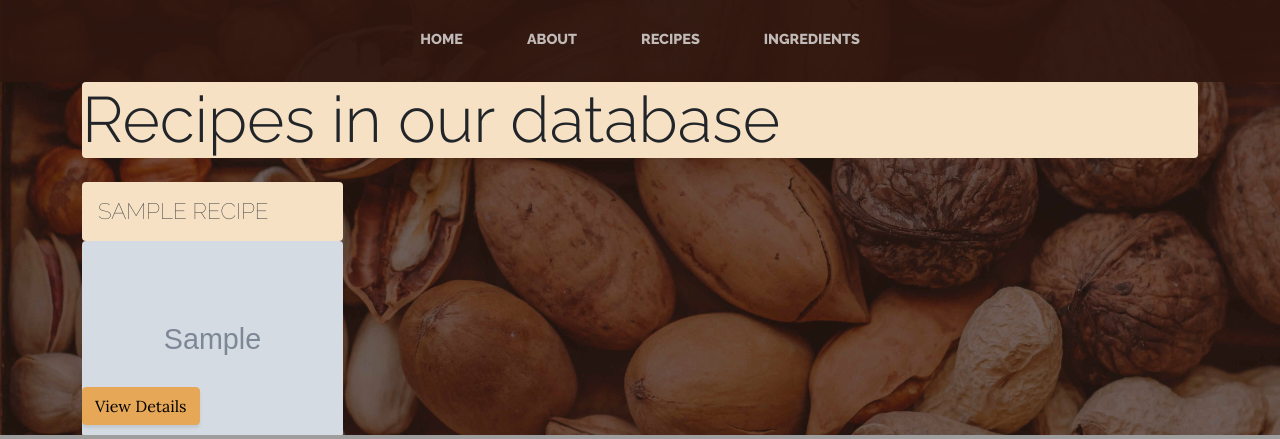
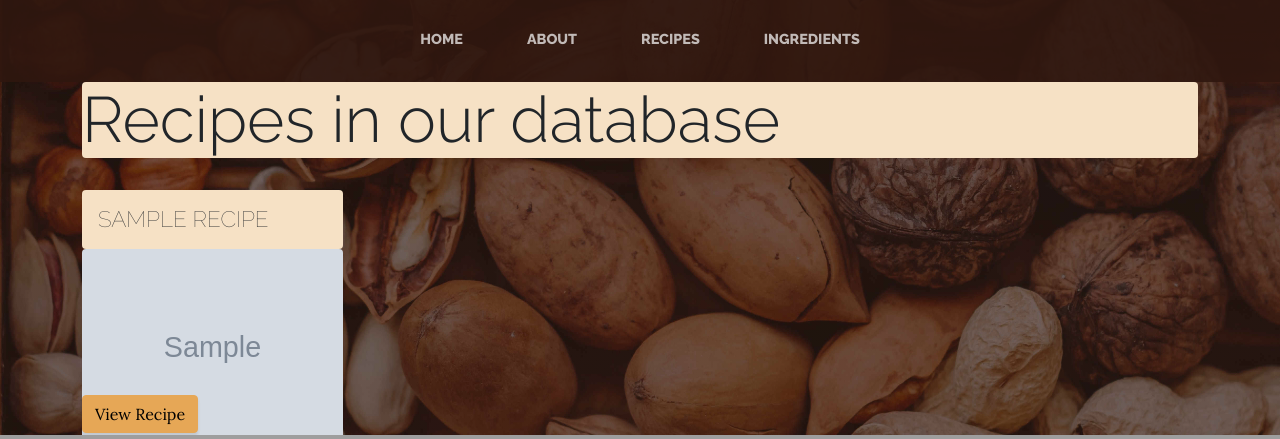
Before and after one commit to robertgrubba/recipes, a Django app: page /recipes/ in a window 1280 px wide. Shown: the part 276-715 px from the top of the page. Run offline with Django 4.2, Linux system fonts and the light colour scheme; tables that the repository leaves empty hold one stand-in row (values such as "Sample post"); grey boxes marked "Sample" are stand-in pictures; some libraries are stand-ins or nearby versions; grey boxes are pictures that could not be loaded.

Commit message:
improved layout

```diff
--- a/kitchen/templates/ingredients/ingredient_list.html
+++ b/kitchen/templates/ingredients/ingredient_list.html
@@ -28,7 +28,7 @@
         <!-- Example row of columns -->
         <div class="row">
         {% for item in object_list %}
-          <div class="col-md-3 mt-3">
+          <div class="col-md-3 mt-4">
             <div class="bg-faded p-3 d-flex ms-auto rounded">
 		    <h2 class="section-heading mb-0">
 			<span class="section-heading-upper">{{ item.type.name }}</span>
--- a/kitchen/templates/recipes/category_detail.html
+++ b/kitchen/templates/recipes/category_detail.html
@@ -29,7 +29,7 @@
         <!-- Example row of columns -->
         <div class="row">
         {% for item in object.recipes.all %}
-          <div class="col-md-3 mt-3">
+          <div class="col-md-3 mt-4">
             <div class="bg-faded p-3 d-flex ms-auto rounded">
 		    <h2 class="section-heading mb-0">
 			<span class="section-heading-upper">{{ item.type.name }}</span>
@@ -41,7 +41,7 @@
 	    {% else %}
 	    	    <img class="intro-img img-fluid mb-n3 mb-lg-0 rounded" src={% static 'assets/no-image-available.png' %}  alt="{{ item.name }}" style="margin-bottom: -50px !important">
 	    {% endif %}
-	    <div class="intro-button mx-auto" ><a class="btn btn-primary btn-l" href={% url 'recipe' item.slug %}>View Details</a></div>
+	    <div class="intro-button mx-auto" ><a class="btn btn-primary btn-l" href={% url 'recipe' item.slug %}>View Recipe</a></div>
           </div>
         {% endfor %}
         </div>
--- a/kitchen/templates/recipes/recipe_list.html
+++ b/kitchen/templates/recipes/recipe_list.html
@@ -26,7 +26,7 @@
         <!-- Example row of columns -->
         <div class="row">
         {% for item in object_list %}
-          <div class="col-md-3 mt-3">
+          <div class="col-md-3 mt-4">
             <div class="bg-faded p-3 d-flex ms-auto rounded">
 		    <h2 class="section-heading mb-0">
 			<span class="section-heading-upper">{{ item.type.name }}</span>
@@ -38,7 +38,7 @@
 	    {% else %}
 	        <img class="intro-img img-fluid mb-n3 mb-lg-0 rounded" src={% static 'assets/no-image-available.png' %} width="100%" alt="{{ item.name }}" style="margin-bottom: -50px !important">
 	    {% endif %}
-	    <div class="intro-button mx-auto" ><a class="btn btn-primary btn-l" href={% url 'recipe' item.slug %}>View Details</a></div>
+	    <div class="intro-button mx-auto" ><a class="btn btn-primary btn-l" href={% url 'recipe' item.slug %}>View Recipe</a></div>
           </div>
         {% endfor %}
         </div>
```
